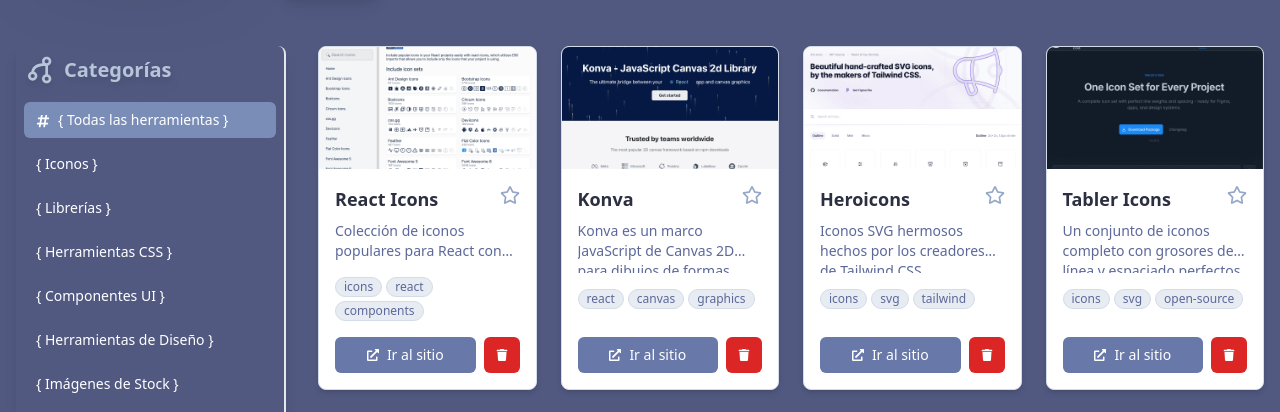
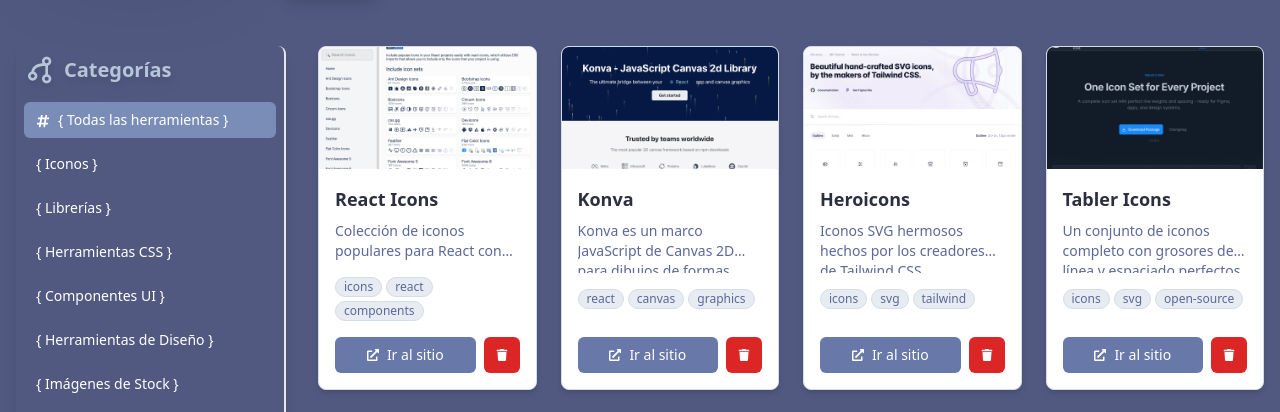
Before and after one commit to ezecoeli/ToolFrame, a React (Vite) app: page / in a window 1280 px wide. Shown: the part 256-668 px from the top of the page. Built offline with nearby package versions, Linux system fonts and the light colour scheme.

Commit message:
remove fav system

```diff
--- a/src/components/ToolCard.jsx
+++ b/src/components/ToolCard.jsx
@@ -1,13 +1,11 @@
 import React, { useState } from 'react';
-import { FaStar, FaTimes, FaRegStar, FaTrash, FaExternalLinkAlt, FaSearchPlus } from 'react-icons/fa';
+import { FaTimes, FaTrash, FaExternalLinkAlt, FaSearchPlus } from 'react-icons/fa';
 import { useTranslation } from '../hooks/useTranslations';
-import { useFavorites } from '../hooks/useFavorites';
 
 const toolImages = import.meta.glob('../assets/tools-images/*.png', { eager: true });
 
 const ToolCard = ({ tool, onDelete }) => {
   const { t, language } = useTranslation();
-  const { isFavorite, toggleFavorite } = useFavorites();
   const [showImageModal, setShowImageModal] = useState(false);
 
   const getImageSrc = (imagePath) => {
@@ -64,20 +62,9 @@
 
         <div className="p-4 flex-1 flex flex-col">
           <div className="flex items-start justify-between mb-2">
-            <h3 className="text-lg font-semibold text-east-bay-950 group-hover:text-east-bay-700 transition-colors duration-200 flex-1 pr-2">
+            <h3 className="text-lg font-semibold text-east-bay-950 group-hover:text-east-bay-700 transition-colors duration-200 flex-1">
               {tool.name}
             </h3>
-            <button
-              onClick={() => toggleFavorite(tool.id)}
-              className="text-east-bay-400 hover:text-yellow-500 transition-colors duration-200 flex-shrink-0"
-              title={isFavorite(tool.id) ? t('removeFromFavorites') : t('addToFavorites')}
-            >
-              {isFavorite(tool.id) ? (
-                <FaStar className="w-5 h-5 text-yellow-500" />
-              ) : (
-                <FaRegStar className="w-5 h-5" />
-              )}
-            </button>
           </div>
 
           <p className="text-east-bay-700 text-sm mb-4 line-clamp-2 flex-1">
--- a/src/hooks/useFavorites.jsx
+++ /dev/null
@@ -1,33 +0,0 @@
-import { useLocalStorage } from './useLocalStorage';
-
-export const useFavorites = () => {
-  const [favorites, setFavorites] = useLocalStorage('toolframe-favorites', []);
-
-  const addToFavorites = (toolId) => {
-    setFavorites(prev => [...prev, toolId]);
-  };
-
-  const removeFromFavorites = (toolId) => {
-    setFavorites(prev => prev.filter(id => id !== toolId));
-  };
-
-  const toggleFavorite = (toolId) => {
-    if (favorites.includes(toolId)) {
-      removeFromFavorites(toolId);
-    } else {
-      addToFavorites(toolId);
-    }
-  };
-
-  const isFavorite = (toolId) => {
-    return favorites.includes(toolId);
-  };
-
-  return {
-    favorites,
-    addToFavorites,
-    removeFromFavorites,
-    toggleFavorite,
-    isFavorite
-  };
-};
--- a/src/hooks/useTranslations.jsx
+++ b/src/hooks/useTranslations.jsx
@@ -17,8 +17,6 @@
     // Tool actions
     enlargeImage: "Click para ampliar",
     visit: "Ir al sitio",
-    addToFavorites: "Añadir a favoritos",
-    removeFromFavorites: "Quitar de favoritos",
     delete: "Eliminar",
     // Add tool form
     addButton: "Añadir",
@@ -54,8 +52,6 @@
     // Tool actions
     enlargeImage: "Click to enlarge",
     visit: "Go to site",
-    addToFavorites: "Add to favorites",
-    removeFromFavorites: "Remove from favorites",
     delete: "Delete",
     // Add tool form
     addButton: "Add",
```
Also changed, not shown: 1 other file (tests, documents, lock files or other folders).
